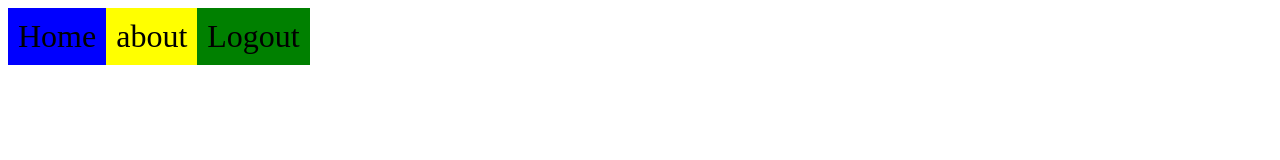
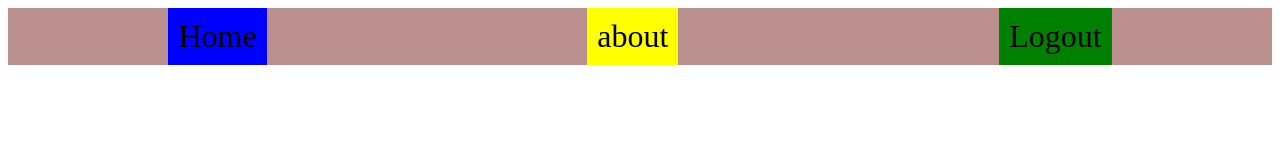
Before and after one commit to davidoparanti/flex, a plain HTML site: page index.html in a window 1280 px wide. Drawn offline with Linux system fonts and the light colour scheme.

Commit message:
Justify content

```diff
--- a/index.css
+++ b/index.css
@@ -1,3 +1,6 @@
+nav {
+    background-color: rosybrown;
+}
 .container > div {
   padding: 10px;
   text-align: center;
@@ -18,4 +21,5 @@
 
 .container {
     display: flex;
+    justify-content: space-around;
 }
```
